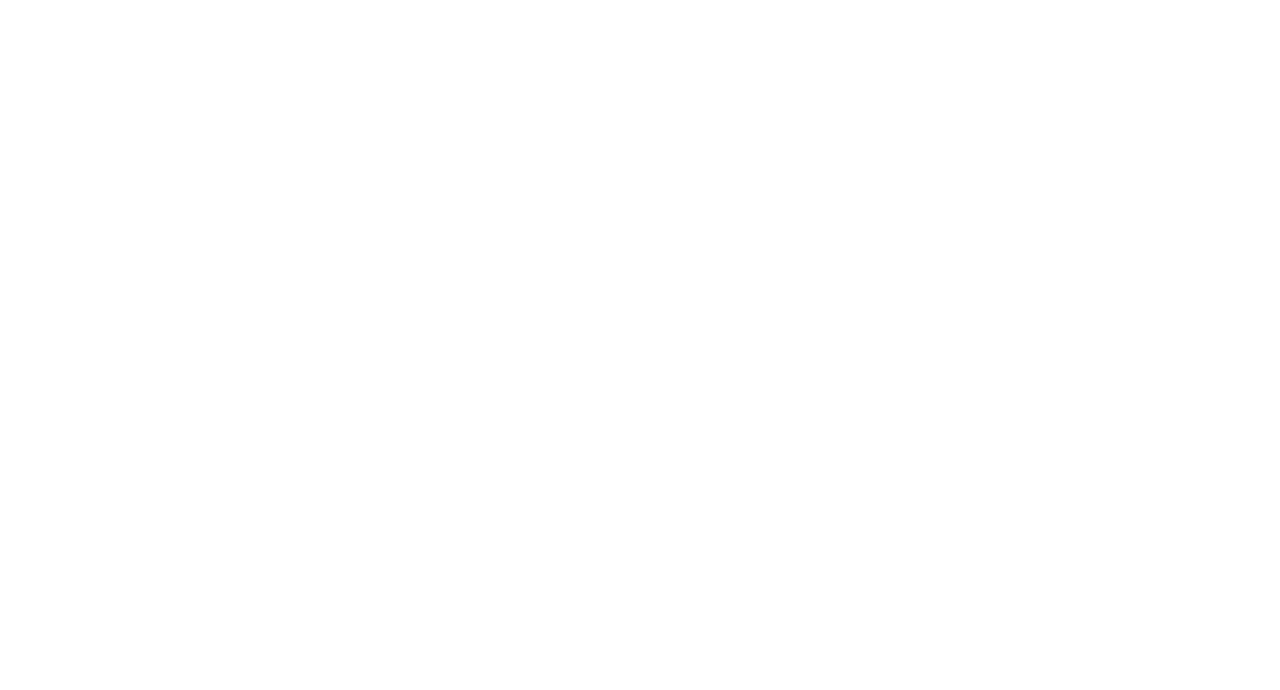
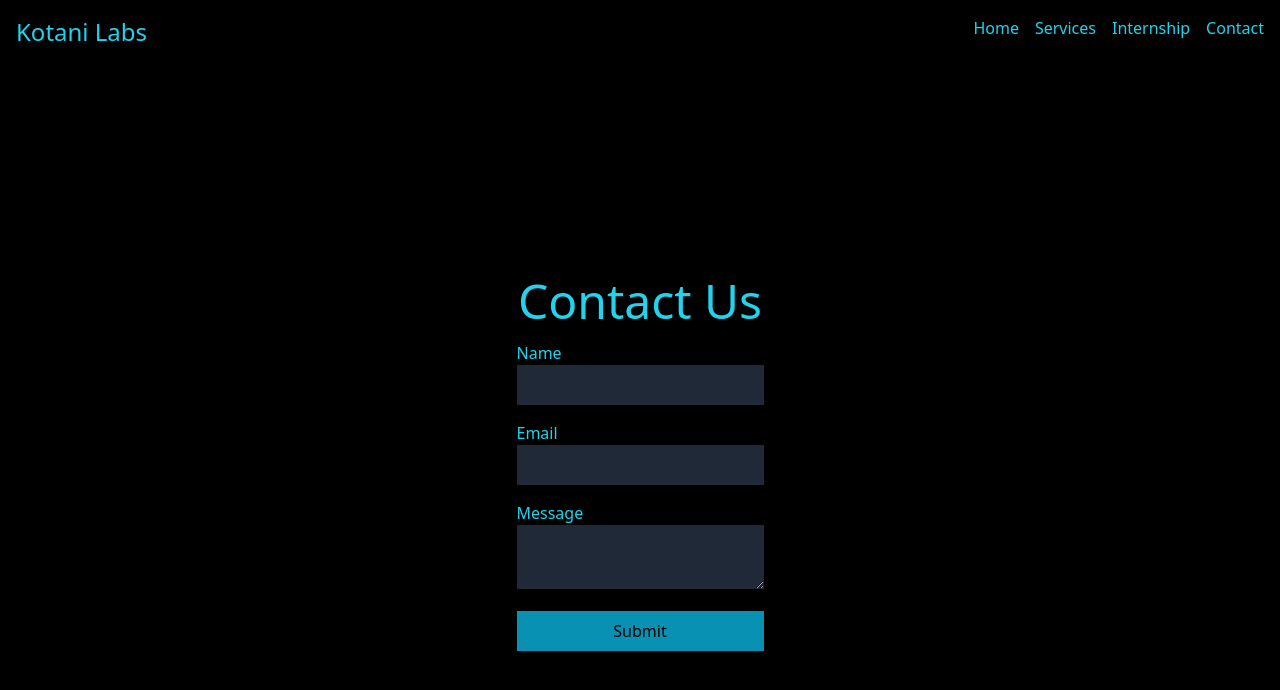
Before and after one commit to GPT-Engineer-App/horizon-hackerhouse, a React (Vite) app: page /contact in a window 1280 px wide. Before the commit this address had no page. Shown: the top 690 px of the page. Built offline with nearby package versions, Linux system fonts and the light colour scheme.

Commit message:
Initial setup of Kotani Labs website with Home, Services, Internship, and Contact pages. Added Navbar for navigation.

```diff
--- a/src/App.jsx
+++ b/src/App.jsx
@@ -1,13 +1,23 @@
 import { Route, BrowserRouter as Router, Routes } from "react-router-dom";
 import Index from "./pages/Index.jsx";
+import Services from "./pages/Services.jsx";
+import Internship from "./pages/Internship.jsx";
+import Contact from "./pages/Contact.jsx";
+import Navbar from "./components/Navbar.jsx";
 
 function App() {
   return (
-    <Router>
-      <Routes>
-        <Route exact path="/" element={<Index />} />
-      </Routes>
-    </Router>
+    <>
+      <Router>
+        <Navbar />
+        <Routes>
+          <Route exact path="/" element={<Index />} />
+          <Route exact path="/services" element={<Services />} />
+          <Route exact path="/internship" element={<Internship />} />
+          <Route exact path="/contact" element={<Contact />} />
+        </Routes>
+      </Router>
+    </>
   );
 }
 
--- /dev/null
+++ b/src/components/Navbar.jsx
@@ -0,0 +1,18 @@
+import React from 'react';
+import { Link } from 'react-router-dom';
+
+const Navbar = () => {
+  return (
+    <nav className="bg-black text-cyan-400 p-4 flex justify-between">
+      <div className="text-2xl">Kotani Labs</div>
+      <div className="space-x-4">
+        <Link to="/">Home</Link>
+        <Link to="/services">Services</Link>
+        <Link to="/internship">Internship</Link>
+        <Link to="/contact">Contact</Link>
+      </div>
+    </nav>
+  );
+};
+
+export default Navbar;
--- /dev/null
+++ b/src/pages/Contact.jsx
@@ -0,0 +1,28 @@
+import React from 'react';
+
+const Contact = () => {
+  return (
+    <div className="h-screen w-screen flex items-center justify-center bg-black text-cyan-400">
+      <div>
+        <h1 className="text-5xl text-center">Contact Us</h1>
+        <form className="mt-4 space-y-4">
+          <div>
+            <label className="block">Name</label>
+            <input type="text" className="w-full p-2 bg-gray-800 text-cyan-400" />
+          </div>
+          <div>
+            <label className="block">Email</label>
+            <input type="email" className="w-full p-2 bg-gray-800 text-cyan-400" />
+          </div>
+          <div>
+            <label className="block">Message</label>
+            <textarea className="w-full p-2 bg-gray-800 text-cyan-400"></textarea>
+          </div>
+          <button type="submit" className="w-full p-2 bg-cyan-600 text-black">Submit</button>
+        </form>
+      </div>
+    </div>
+  );
+};
+
+export default Contact;
--- a/src/pages/Index.jsx
+++ b/src/pages/Index.jsx
@@ -1,13 +1,12 @@
-// Update this page (the content is just a fallback if you fail and example)
+import React from 'react';
 
 const Index = () => {
   return (
-    <div className="h-screen w-screen flex items-center justify-center">
-      {/* Update with components here - default to put new layout sections as separate components in the components folder, and import them here */}
+    <div className="h-screen w-screen flex items-center justify-center bg-black text-cyan-400">
       <div>
-        <h1 className="text-3xl text-center">Your Blank Canvas</h1>
-        <p className="text-center">
-          Chat with the agent to start making edits.
+        <h1 className="text-5xl text-center">Welcome to Kotani Labs</h1>
+        <p className="text-center mt-4">
+          Kotani Labs is an open source research and development lab focused on web 3 and blockchain technologies.
         </p>
       </div>
     </div>
--- /dev/null
+++ b/src/pages/Internship.jsx
@@ -0,0 +1,16 @@
+import React from 'react';
+
+const Internship = () => {
+  return (
+    <div className="h-screen w-screen flex items-center justify-center bg-black text-cyan-400">
+      <div>
+        <h1 className="text-5xl text-center">Internship Program</h1>
+        <p className="text-center mt-4">
+          Join our 3-month internship program (Horizon Hackerhouse Program) in partnership with Aya Labs Collective and Web 3 clubs.
+        </p>
+      </div>
+    </div>
+  );
+};
+
+export default Internship;
--- /dev/null
+++ b/src/pages/Services.jsx
@@ -0,0 +1,23 @@
+import React from 'react';
+
+const Services = () => {
+  return (
+    <div className="h-screen w-screen flex items-center justify-center bg-black text-cyan-400">
+      <div>
+        <h1 className="text-5xl text-center">Our Services</h1>
+        <ul className="mt-4 space-y-2">
+          <li>Node Validation</li>
+          <li>L2 EVM Tech</li>
+          <li>Zero Knowledge Tech</li>
+          <li>Data Availability</li>
+          <li>Decentralized and Shared Sequencers</li>
+          <li>Decentralized AI</li>
+          <li>Roll-Ups and Roll-Ups-as-Service</li>
+          <li>MEV</li>
+        </ul>
+      </div>
+    </div>
+  );
+};
+
+export default Services;
```
